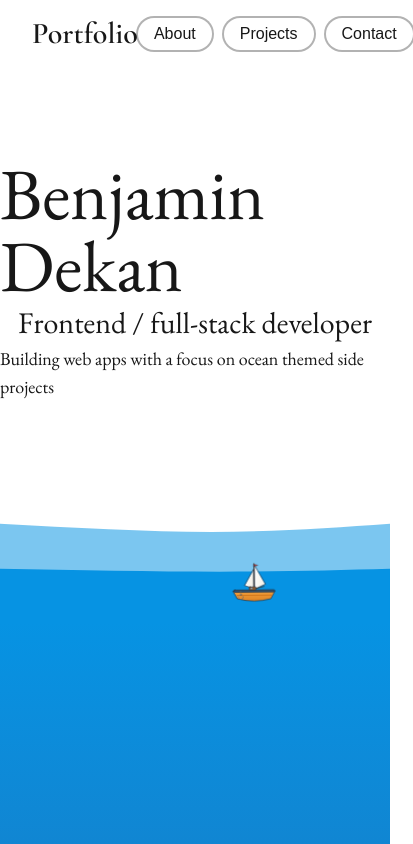
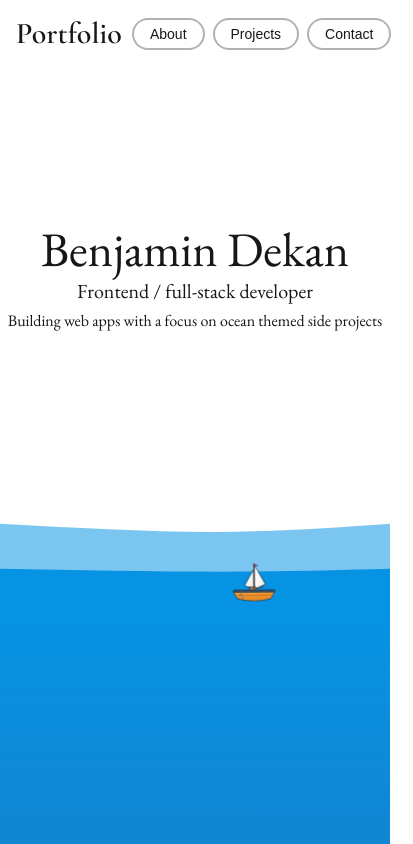
Before and after one commit to Benjamin-Dekan/portfolio, a Next.js app: page / in a window 390 px wide. Shown: the top 844 px of the page, 413 px wide, since content can reach past the window. Built offline with nearby package versions, Linux system fonts and the light colour scheme.

Commit message:
feat: add responsive styling for mobile support

```diff
--- a/app/components/layout/Header.tsx
+++ b/app/components/layout/Header.tsx
@@ -11,14 +11,14 @@ const cormorant = Cormorant({
 export const Header = () => {
   return (
     <header className="relative z-50">
-      <div className="flex justify-between items-center mx-8 my-4">
+      <div className="flex justify-between items-center mx-4 md:mx-8 my-4 gap-3">
         <Link
           href="/"
           className={`${cormorant.className} text-3xl font-semibold`}
         >
           Portfolio
         </Link>
-        <div className="flex gap-3">
+        <div className="flex text-sm md:text-md gap-3">
           <Button redirectLink={"/about"} textInput={"About"} />
           <Button redirectLink={"/projects"} textInput={"Projects"} />
           <Button redirectLink={"/contact"} textInput={"Contact"} />
--- a/app/page.tsx
+++ b/app/page.tsx
@@ -10,9 +10,9 @@ export default function Home() {
       <div
         className={`${eb_garamond.className} flex flex-col justify-center items-center gap-1 min-h-[50vh]`}
       >
-        <p className="text-7xl">Benjamin Dekan</p>
-        <p className="text-3xl">Frontend / full-stack developer</p>
-        <p className="text-lg">
+        <p className="md:text-7xl text-5xl">Benjamin Dekan</p>
+        <p className="md:text-3xl text-xl">Frontend / full-stack developer</p>
+        <p className="md:text-lg text-md">
           Building web apps with a focus on ocean themed side projects
         </p>
       </div>
```
